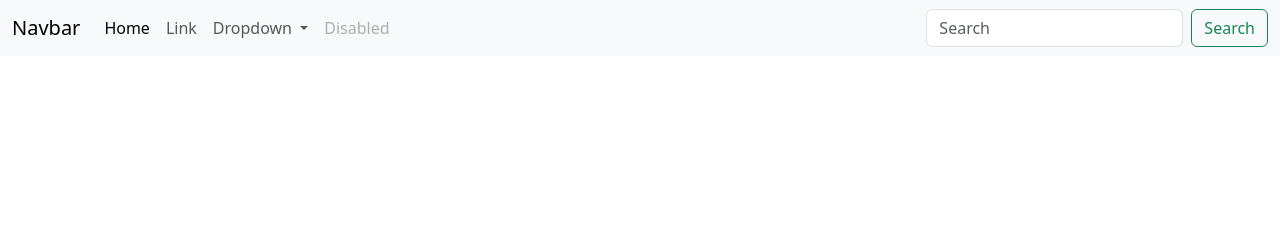
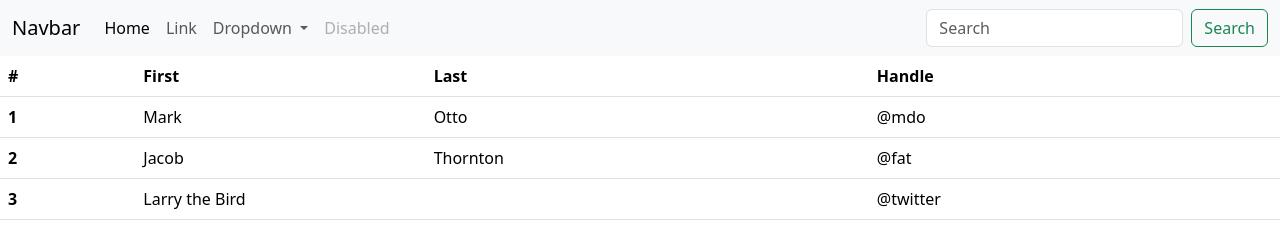
Before and after one commit to retrovertigo1981/TareaPullRequestTeam4, a plain HTML site: page index.html in a window 1280 px wide. Drawn offline with nearby package versions, Linux system fonts and the light colour scheme.

Commit message:
Se agrega tabla

```diff
--- a/index.html
+++ b/index.html
@@ -49,7 +49,9 @@
                 <li><a class="dropdown-item" href="#">Action</a></li>
                 <li><a class="dropdown-item" href="#">Another action</a></li>
                 <li><hr class="dropdown-divider" /></li>
-                <li><a class="dropdown-item" href="#">Something else here</a></li>
+                <li>
+                  <a class="dropdown-item" href="#">Something else here</a>
+                </li>
               </ul>
             </li>
             <li class="nav-item">
@@ -63,11 +65,42 @@
               placeholder="Search"
               aria-label="Search"
             />
-            <button class="btn btn-outline-success" type="submit">Search</button>
+            <button class="btn btn-outline-success" type="submit">
+              Search
+            </button>
           </form>
         </div>
       </div>
     </nav>
+    <table class="table">
+      <thead>
+        <tr>
+          <th scope="col">#</th>
+          <th scope="col">First</th>
+          <th scope="col">Last</th>
+          <th scope="col">Handle</th>
+        </tr>
+      </thead>
+      <tbody>
+        <tr>
+          <th scope="row">1</th>
+          <td>Mark</td>
+          <td>Otto</td>
+          <td>@mdo</td>
+        </tr>
+        <tr>
+          <th scope="row">2</th>
+          <td>Jacob</td>
+          <td>Thornton</td>
+          <td>@fat</td>
+        </tr>
+        <tr>
+          <th scope="row">3</th>
+          <td colspan="2">Larry the Bird</td>
+          <td>@twitter</td>
+        </tr>
+      </tbody>
+    </table>
 
     <script
       src="https://cdn.jsdelivr.net/npm/bootstrap@5.3.3/dist/js/bootstrap.bundle.min.js"
```
